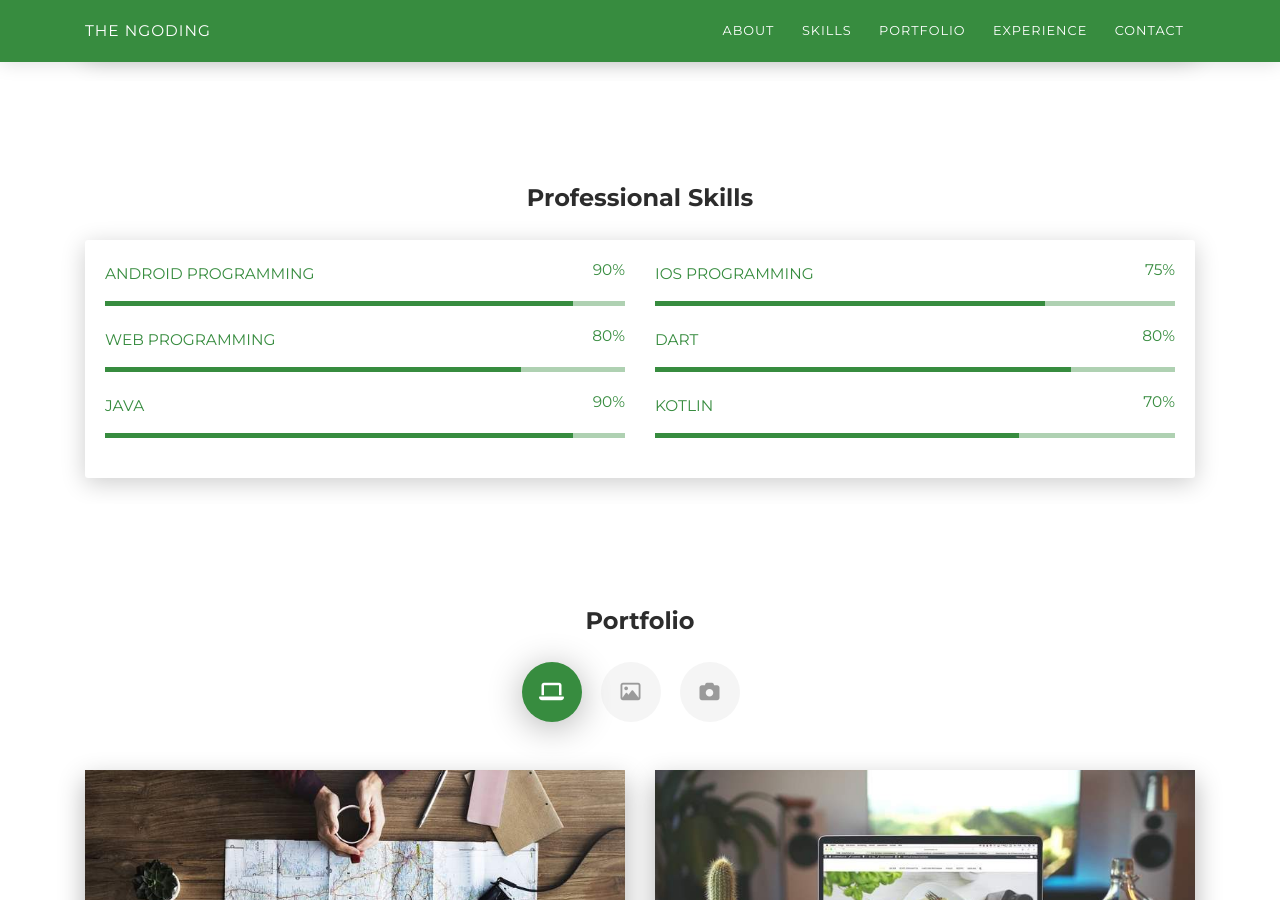
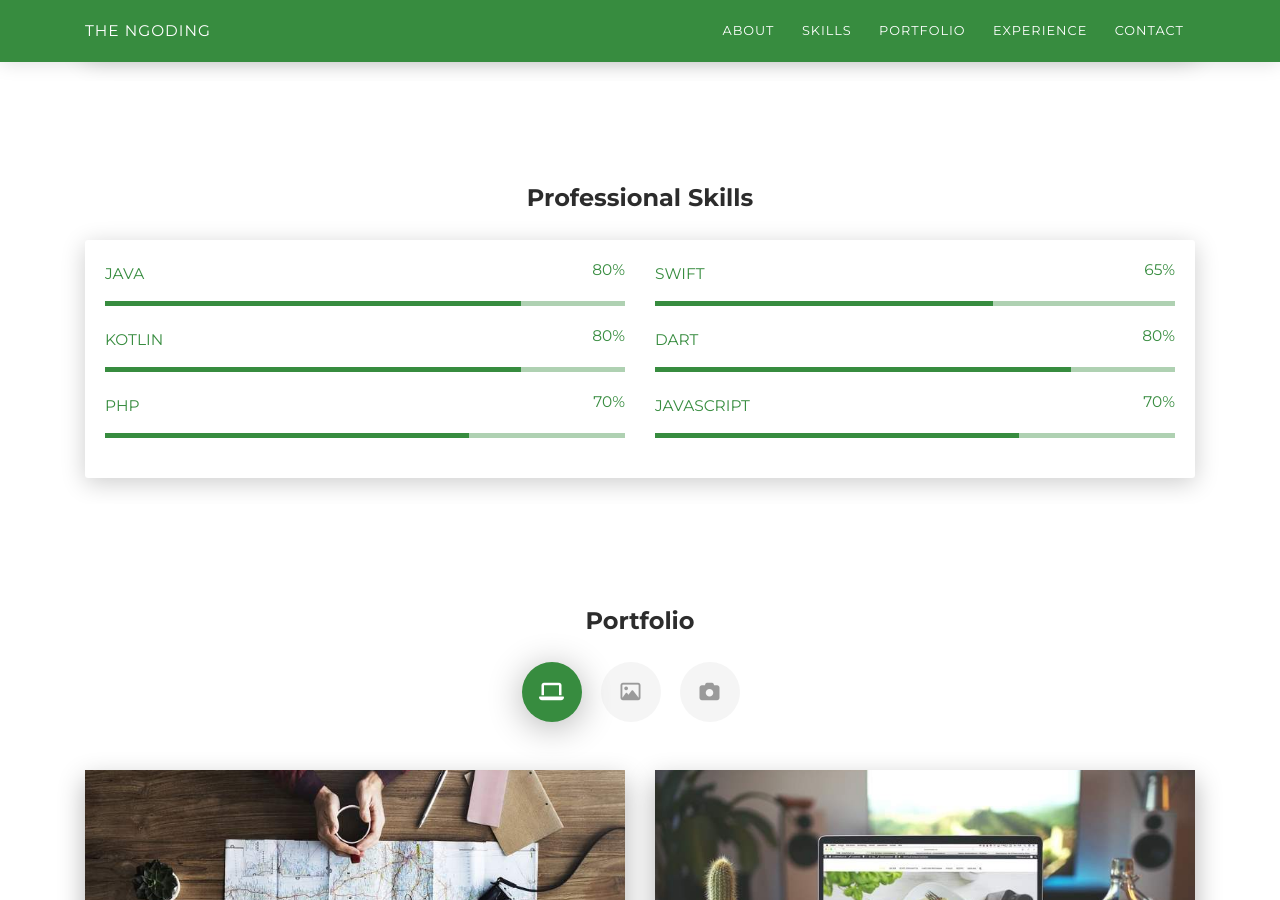
Before and after one commit to congfandi/congfandi.github.io, a Jekyll site: the page resume/index.html, which Jekyll copies as it is, in a window 1280 px wide and 900 px high, scrolled down 824 px. Built offline with Jekyll 4.4.1, drawn with Linux system fonts in a browser that asks for light colours; nearby versions of some CDN libraries.

```diff
--- a/resume/index.html
+++ b/resume/index.html
@@ -101,23 +101,23 @@
       <div class="card-body">
         <div class="row">
           <div class="col-md-6">
-            <div class="progress-container progress-primary"><span class="progress-badge">Android Programming</span>
+            <div class="progress-container progress-primary"><span class="progress-badge">Java</span>
               <div class="progress">
-                <div class="progress-bar progress-bar-primary" data-aos="progress-full" data-aos-offset="10" data-aos-duration="2000" role="progressbar" aria-valuenow="60" aria-valuemin="0" aria-valuemax="100" style="width: 90%;"></div><span class="progress-value">90%</span>
+                <div class="progress-bar progress-bar-primary" data-aos="progress-full" data-aos-offset="10" data-aos-duration="2000" role="progressbar" aria-valuenow="60" aria-valuemin="0" aria-valuemax="100" style="width: 80%;"></div><span class="progress-value">80%</span>
               </div>
             </div>
           </div>
           <div class="col-md-6">
-            <div class="progress-container progress-primary"><span class="progress-badge">IOS Programming</span>
+            <div class="progress-container progress-primary"><span class="progress-badge">Swift</span>
               <div class="progress">
-                <div class="progress-bar progress-bar-primary" data-aos="progress-full" data-aos-offset="10" data-aos-duration="2000" role="progressbar" aria-valuenow="60" aria-valuemin="0" aria-valuemax="100" style="width: 75%;"></div><span class="progress-value">75%</span>
+                <div class="progress-bar progress-bar-primary" data-aos="progress-full" data-aos-offset="10" data-aos-duration="2000" role="progressbar" aria-valuenow="60" aria-valuemin="0" aria-valuemax="100" style="width: 65%;"></div><span class="progress-value">65%</span>
               </div>
             </div>
           </div>
         </div>
         <div class="row">
           <div class="col-md-6">
-            <div class="progress-container progress-primary"><span class="progress-badge">Web Programming</span>
+            <div class="progress-container progress-primary"><span class="progress-badge">Kotlin</span>
               <div class="progress">
                 <div class="progress-bar progress-bar-primary" data-aos="progress-full" data-aos-offset="10" data-aos-duration="2000" role="progressbar" aria-valuenow="60" aria-valuemin="0" aria-valuemax="100" style="width: 80%;"></div><span class="progress-value">80%</span>
               </div>
@@ -133,14 +133,14 @@
         </div>
         <div class="row">
           <div class="col-md-6">
-            <div class="progress-container progress-primary"><span class="progress-badge">Java</span>
+            <div class="progress-container progress-primary"><span class="progress-badge">PHP</span>
               <div class="progress">
-                <div class="progress-bar progress-bar-primary" data-aos="progress-full" data-aos-offset="10" data-aos-duration="2000" role="progressbar" aria-valuenow="60" aria-valuemin="0" aria-valuemax="100" style="width: 90%;"></div><span class="progress-value">90%</span>
+                <div class="progress-bar progress-bar-primary" data-aos="progress-full" data-aos-offset="10" data-aos-duration="2000" role="progressbar" aria-valuenow="60" aria-valuemin="0" aria-valuemax="100" style="width: 70%;"></div><span class="progress-value">70%</span>
               </div>
             </div>
           </div>
           <div class="col-md-6">
-            <div class="progress-container progress-primary"><span class="progress-badge">Kotlin</span>
+            <div class="progress-container progress-primary"><span class="progress-badge">JavaScript</span>
               <div class="progress">
                 <div class="progress-bar progress-bar-primary" data-aos="progress-full" data-aos-offset="10" data-aos-duration="2000" role="progressbar" aria-valuenow="60" aria-valuemin="0" aria-valuemax="100" style="width: 70%;"></div><span class="progress-value">70%</span>
               </div>
```
